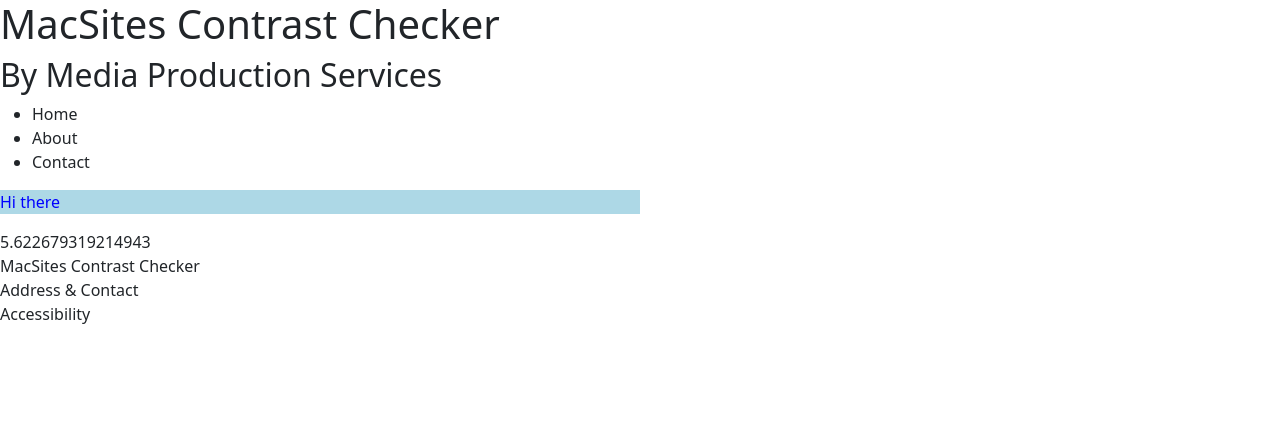
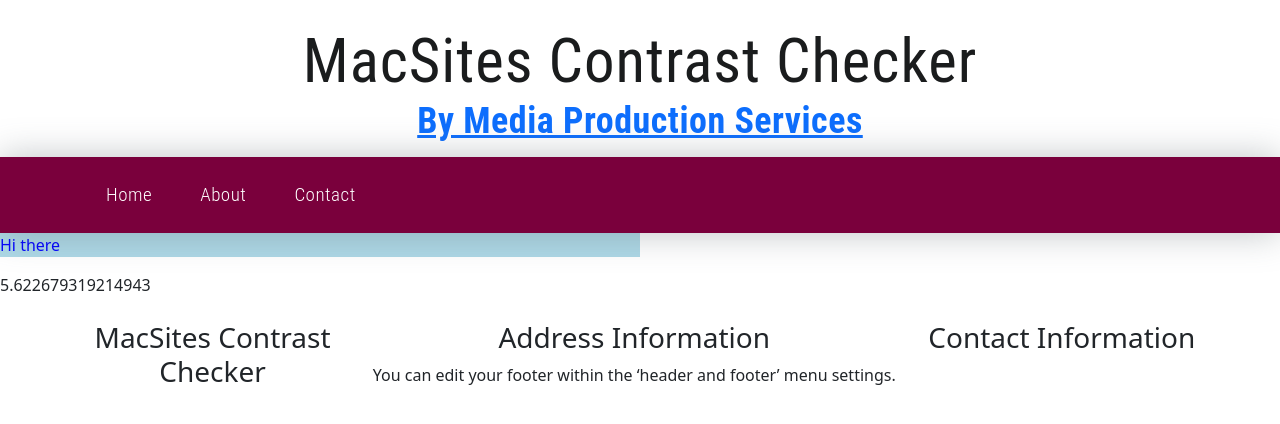
Before and after one commit to klukreativ/macsites-contrast, a Next.js app: page / in a window 1280 px wide. Shown: the top 424 px of the page. Built offline with nearby package versions, Linux system fonts and the light colour scheme.

Commit message:
added basic components and styling

```diff
--- a/components/footer.js
+++ b/components/footer.js
@@ -1,12 +1,25 @@
-export default function Footer({title = "MacSites Contrast Checker"}) {
+export default function Footer({ title = "MacSites Contrast Checker" }) {
     return (
-        <footer>
-            <div class="row">
-                <ul>
-                    <li>{title}</li>
-                    <li>Address & Contact</li>
-                    <li>Accessibility</li>
-                </ul>
+        <footer id="site-footer" className="grey pt-4 pb-2">
+            <div className="container">
+                <div class="row row-eq-height">
+                    <div className="col-xl-3 col-lg-12 text-center ">
+                        <div className="col-12">
+                            <h3>{title}</h3>
+                        </div>
+                    </div>
+                    <div className="col-xl-9 col-lg-12 text-center text-xl-right">
+                        <div className="row row-eq-height">
+                            <div className="col-md-4 col-lg-auto flex-fill text-center text-xl-left mx-auto mb-2 mb-xl-0">
+                                <h3>Address Information</h3>
+                                <p>You can edit your footer within the ‘header and footer’ menu settings.</p>
+                            </div>
+                            <div className="col-md-4 colg-lg-auto flex-fill text-center text-xl-left mx-auto mb-2 mb-xl-0">
+                                <h3>Contact Information</h3>
+                            </div>
+                        </div>
+                    </div>
+                </div>
             </div>
         </footer>
     )
--- a/components/header.js
+++ b/components/header.js
@@ -1,8 +1,12 @@
 export default function Header({ title = "MacSites Contrast Checker", subtitle = "By Media Production Services" }) {
     return (
-        <header>
-            <h1>{title}</h1>
-            <h2>{subtitle}</h2>
+        <header id="mcmaster-header">
+            <div className="header__inner">
+                <div id="mcmaster-header__title">
+                    <h1 className="mcmaster-header__header-title mb-0">{title}</h1>
+                    <h2 className="mcmaster-header__department"><a href="https://mps.mcmaster.ca">{subtitle}</a></h2>
+                </div>
+            </div>
         </header>
     )
 }
--- a/components/navbar.js
+++ b/components/navbar.js
@@ -1,11 +1,15 @@
 export default function Navbar() {
     return (
-        <nav>
-            <ul>
-                <li>Home</li>
-                <li>About</li>
-                <li>Contact</li>
-            </ul>
+        <nav id="site-navbar" className="navbar navbar-expand-lg navbar-dark navbar-site">
+            <div className="container">
+                <div id="siteMenu" className="collapse navbar-collapse">
+                    <ul id="navbar-nav" className="navbar-nav mr-auto">
+                        <li className="menu-item menu-item-type-post_type menu-item-object-page menu-item-1940 nav-item"><a className="nav-link">Home</a></li>
+                        <li className="menu-item menu-item-type-post_type menu-item-object-page menu-item-1940 nav-item"><a className="nav-link">About</a></li>
+                        <li className="menu-item menu-item-type-post_type menu-item-object-page menu-item-1940 nav-item"><a className="nav-link">Contact</a></li>
+                    </ul>
+                </div>
+            </div>
         </nav>
     )
 }
--- /dev/null
+++ b/pages/_app.js
@@ -0,0 +1,5 @@
+import '../styles/global.css';
+
+export default function App({ Component, pageProps }) {
+    return <Component {...pageProps} />;
+}
--- /dev/null
+++ b/styles/global.css
@@ -0,0 +1,118 @@
+header#mcmaster-header .mcmaster-header__header-title {
+    font-family: "Roboto Condensed", "Arial Narrow", Arial, sans-serif;
+    font-size: 3.8em;
+    text-decoration: none;
+    letter-spacing: 1px;
+    line-height: 1.2631578947;
+    margin: 0 0 24px 0;
+    font-weight: 400;
+    color: #1a1c1d;
+    clear: none;
+}
+
+header#mcmaster-header {
+    background: #fff;
+    padding-top: 24px;
+    padding-bottom: 16px;
+    position: relative;
+}
+
+header#mcmaster-header .mcmaster-header__department,
+header#mcmaster-header .mcmaster-header__tagline {
+    text-transform: none;
+    text-decoration: none;
+    color: #7a003c;
+    font-family: "Roboto Condensed", "Arial Narrow", Arial, sans-serif;
+    letter-spacing: 1px;
+    font-weight: 900;
+    font-size: 2em;
+    line-height: 1.6;
+    margin: 0;
+    clear: none;
+}
+
+header#mcmaster-header .mcmaster-header__department,
+header#mcmaster-header .mcmaster-header__tagline {
+    text-transform: none !important;
+    letter-spacing: 0.5px !important;
+    font-size: 2.25em !important;
+    line-height: 1.125 !important;
+}
+
+header#mcmaster-header .mcmaster-header__department,
+header#mcmaster-header .mcmaster-header__tagline {
+    text-transform: uppercase;
+    text-decoration: none;
+    color: #7a003c;
+    font-family: "Roboto Condensed", "Arial Narrow", Arial, sans-serif;
+    letter-spacing: 1px;
+    font-weight: 900;
+    font-size: 2em;
+    line-height: 1.6;
+    margin: 0;
+    clear: none;
+}
+
+.navbar-site {
+    padding: 0;
+    box-shadow: 0 0 36px rgba(94, 106, 113, 0.4);
+}
+
+.navbar-site .nav-link {
+    color: #fff;
+    font-family: 'Roboto Condensed', sans-serif;
+    font-weight: 300;
+    letter-spacing: 0.5px;
+    line-height: 44px;
+    border-radius: 0;
+    position: relative;
+    min-height: 60px;
+    transition: background-color 0.3s ease-out;
+    padding-left: 24px !important;
+    padding-right: 24px !important;
+    border: 0;
+    display: flex;
+    justify-content: center;
+    flex-direction: row;
+    overflow: hidden;
+}
+
+.nav-link {
+    display: block;
+    padding: .5rem 1rem;
+}
+
+a {
+    color: #7a003c;
+    text-decoration: none;
+    background-color: transparent;
+    -webkit-text-decoration-skip: objects;
+}
+
+/* CUSTOM (non-MACSITE) STYLING */
+
+#mcmaster-header__title {
+    width: 100%;
+    display: flex;
+    flex-direction: column;
+}
+
+.mcmaster-header__header-title,
+.mcmaster-header__department {
+    text-align: center;
+}
+
+.navbar-nav {
+    width: 100%;
+    display: flex;
+}
+
+.nav-item {
+    font-size: 19px;
+    color: #fff !important;
+    font-style: normal;
+}
+
+#site-navbar {
+    background-color: #7a003c;
+}
```
